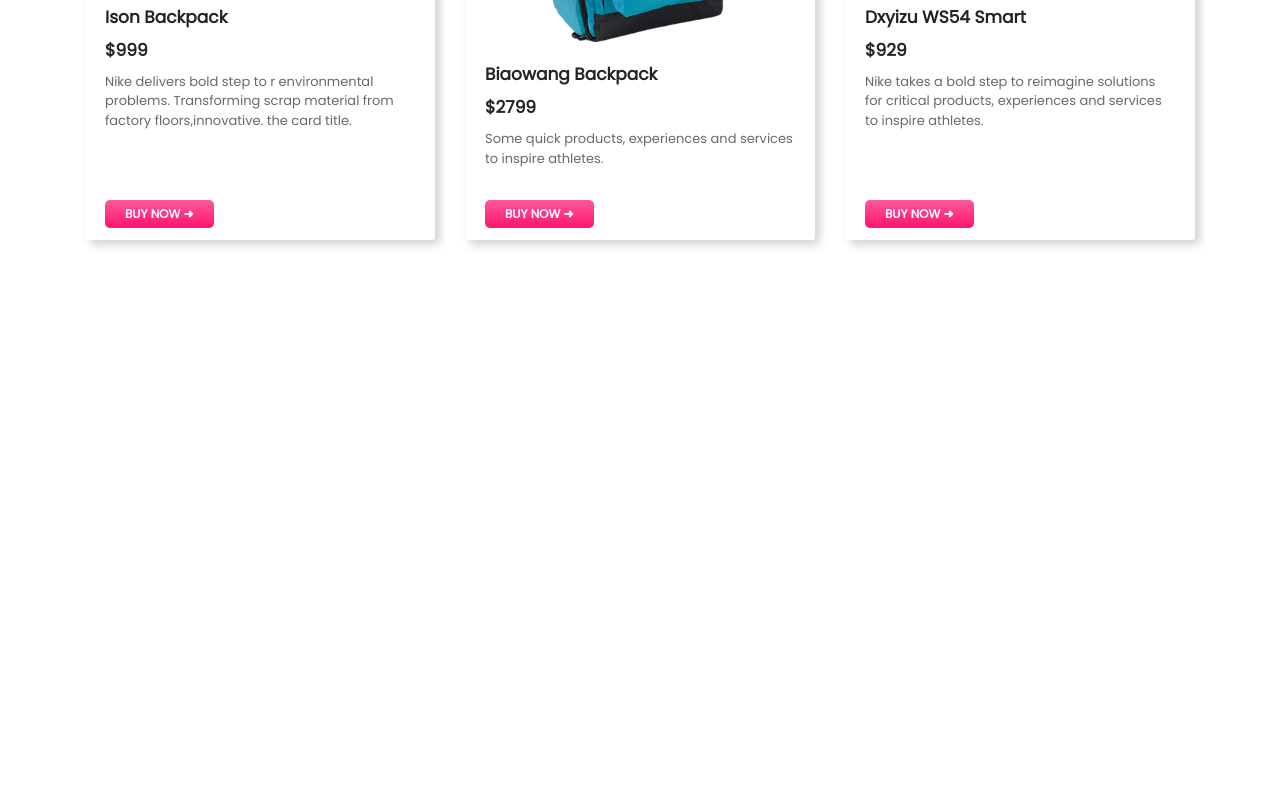
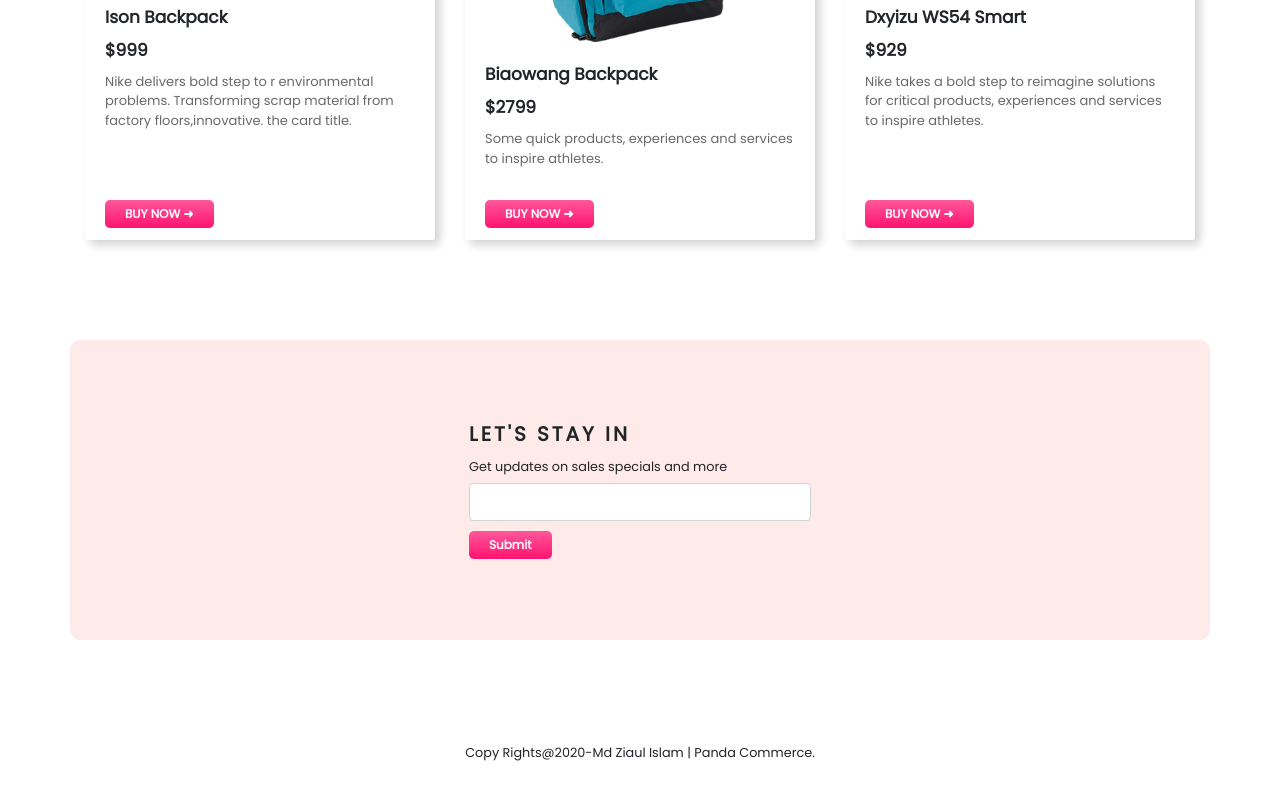
Before and after one commit to MdZiaulIslam/panda-commerce-website, a plain HTML site: page index.html in a window 1280 px wide. Shown: the part 1963-2763 px from the top of the page. Before the commit the page ends 2303 px from the top, so only its background shows below. Drawn offline with nearby package versions, Linux system fonts and the light colour scheme.

Commit message:
Panda Tanda completed

```diff
--- a/index.html
+++ b/index.html
@@ -26,7 +26,7 @@
                   <a class="nav-link" href="#shoes">Shoes</a>
                 </li>
                 <li class="nav-item">
-                  <a class="nav-link" href="#">Backpacks</a>
+                  <a class="nav-link" href="#backpacks">Backpacks</a>
                 </li>
                 <li class="nav-item">
                   <a class="nav-link" href="#subscribe">Subscribe</a>
@@ -117,7 +117,7 @@
 
         </div>
     </div>
-                        <!-- Shoes Card Decks Below -->
+                        <!-- Shoes Card Decks Start -->
     <div class="container" id="shoes">
         <h2>Shoes</h2>
         <div class="card-deck">
@@ -150,7 +150,7 @@
             </div>
           </div>
     </div>
-                        <!-- Backpacks Decks Below -->
+                        <!-- Backpacks Card Decks Start -->
     <div class="container" id="backpacks">
         <h2>Backpacks</h2>
         <div class="card-deck">
@@ -190,7 +190,21 @@
             </div>
           </div>
     </div>
-                        <!-- Javascript Below -->
+                        <!-- Subscribe Form Start -->
+    <div class="container d-flex align-items-center justify-content-center" id="subscribe">
+        <div>
+            <h5>LET'S STAY IN</h5>
+            <small>Get updates on sales specials and more</small>
+            <input type="email" class="form-control">
+            <button class="buy-now-btn"> Submit </button>
+        </div>
+    </div>
+                        <!-- Subscribe Form Start -->
+    <footer>
+        <small>Copy Rights@2020-Md Ziaul Islam | Panda Commerce.</small>
+    </footer>
+                          <!-- Javascript Below -->
+
     <script src="https://code.jquery.com/jquery-3.4.1.slim.min.js" integrity="sha384-J6qa4849blE2+poT4WnyKhv5vZF5SrPo0iEjwBvKU7imGFAV0wwj1yYfoRSJoZ+n" crossorigin="anonymous"></script>
     <script src="https://cdn.jsdelivr.net/npm/popper.js@1.16.0/dist/umd/popper.min.js" integrity="sha384-Q6E9RHvbIyZFJoft+2mJbHaEWldlvI9IOYy5n3zV9zzTtmI3UksdQRVvoxMfooAo" crossorigin="anonymous"></script>
     <script src="https://stackpath.bootstrapcdn.com/bootstrap/4.4.1/js/bootstrap.min.js" integrity="sha384-wfSDF2E50Y2D1uUdj0O3uMBJnjuUD4Ih7YwaYd1iqfktj0Uod8GCExl3Og8ifwB6" crossorigin="anonymous"></script>
--- a/style.css
+++ b/style.css
@@ -64,3 +64,20 @@ h3{
     border: none;
     background-color: white;
 }
+#subscribe{
+    background-color: #FEEAE9;
+    height: 300px;
+    border-radius: 10px;
+}
+#subscribe h5{
+    letter-spacing: 3px;
+    font-weight: 700;
+}
+#subscribe input{
+    margin-top: 5px;
+    margin-bottom: 10px;
+}
+footer{
+    text-align: center;
+    margin: 40px auto;
+}
```
